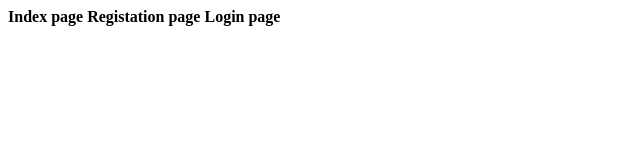
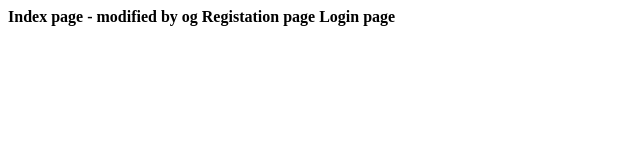
Before and after one commit to priyankasml/demoproject709, a plain HTML site: page index.html in a window 1280 px wide. Shown: the whole page, without its empty margins (0-640 px from the left). Drawn offline with Linux system fonts and the light colour scheme.

Commit message:
modified by og

```diff
--- a/index.html
+++ b/index.html
@@ -1,3 +1,3 @@
-<b> Index page </b>
+<b> Index page - modified by og </b>
 <b>Registation page</b>
 <b> Login page</b>
```
